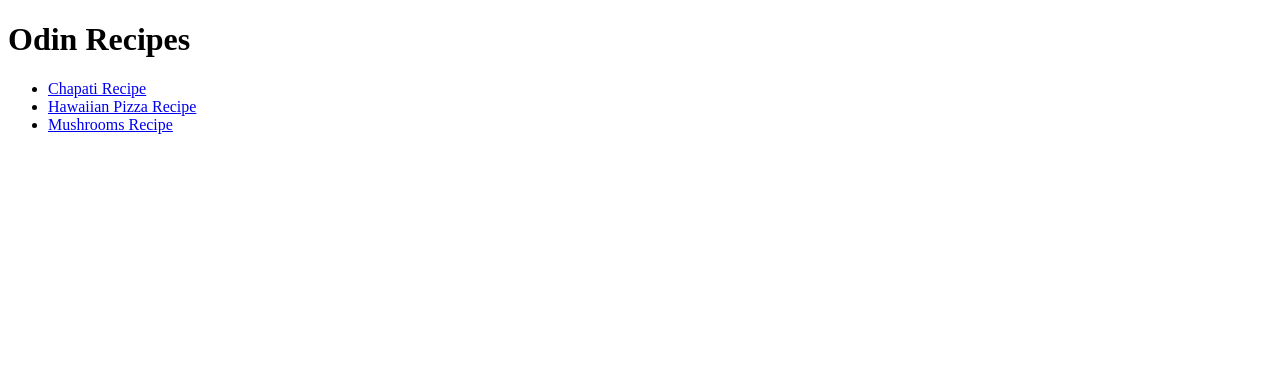
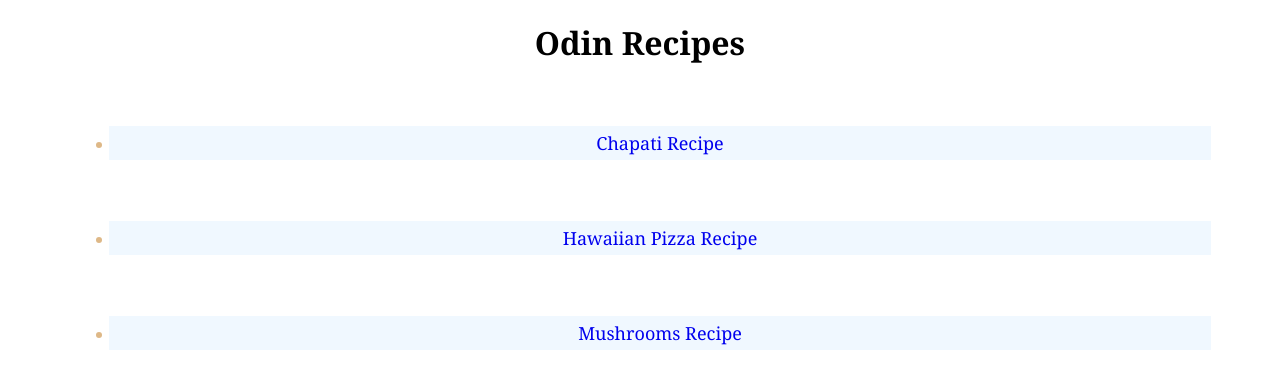
Before and after one commit to kizitojoel/odin-recipes, a plain HTML site: page index.html in a window 1280 px wide. Drawn offline with Linux system fonts and the light colour scheme.

Commit message:
Add style to index.html

```diff
--- a/index.html
+++ b/index.html
@@ -3,13 +3,20 @@
     <head>
         <meta charset="utf-8">
         <title>Recipes</title>
+        <link rel="stylesheet" href="styles.css">
     </head>
     <body>
         <h1>Odin Recipes</h1>
         <ul>
-            <li><a href="recipes/chapati.html">Chapati Recipe</a></li>
-            <li><a href="recipes/hawaiian.html">Hawaiian Pizza Recipe</a></li>
-            <li><a href="recipes/mushrooms.html">Mushrooms Recipe</a></li>
+            <div class="recipe">
+                <li><a href="recipes/chapati.html">Chapati Recipe</a></li>
+            </div>
+            <div class="recipe">
+                <li><a href="recipes/hawaiian.html">Hawaiian Pizza Recipe</a></li>
+            </div>
+            <div class="recipe">
+                <li><a href="recipes/mushrooms.html">Mushrooms Recipe</a></li>
+            </div>
         </ul>
     </body>
 </html>
--- /dev/null
+++ b/styles.css
@@ -0,0 +1,19 @@
+*
+{
+    font-family: Georgia, 'Times New Roman', Times, serif;
+}
+li a{
+    text-decoration: none;
+    font-size: 18px;
+}
+h1{
+    text-align: center;
+}
+.recipe
+{
+    margin: 5%;
+    padding: 5px;
+    text-align: center;
+    background-color: aliceblue;
+    color: burlywood;
+}
```
